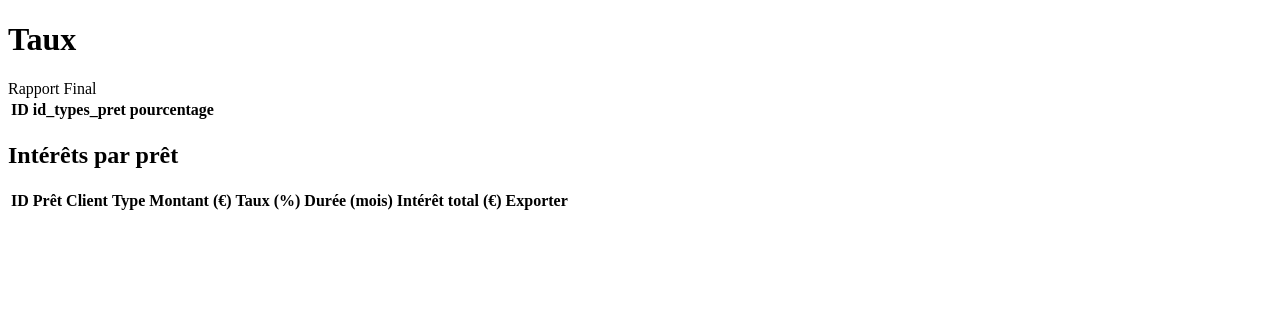
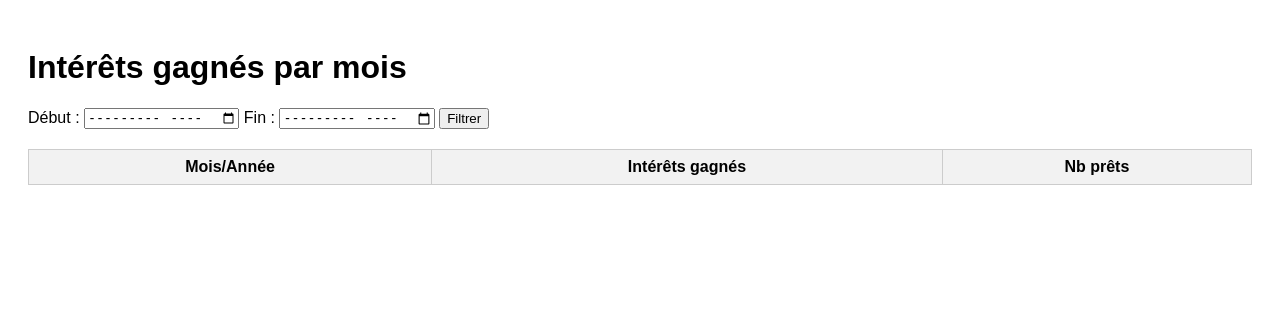
Before and after one commit to boaykely07/s4-final, a PHP site: page /s4-final/interets_gagnes.php in a window 1280 px wide. Shown: the top 333 px of the page. Run offline with PHP 8.4, Linux system fonts and the light colour scheme; lists and menus that the app fills with data are empty.

Commit message:
taux d'interet

```diff
--- a/views/statistiques/interets_gagnes.php
+++ b/views/statistiques/interets_gagnes.php
@@ -1,48 +1,45 @@
 <!DOCTYPE html>
-<html lang="en">
+<html lang="fr">
 <head>
     <meta charset="UTF-8">
-    <meta name="viewport" content="width=device-width, initial-scale=1.0">
-    <title>Document</title>
+    <title>Statistiques : Intérêts gagnés par mois</title>
+    <script src="https://cdn.jsdelivr.net/npm/chart.js"></script>
+    <style>
+        body { font-family: sans-serif; padding: 20px; }
+        table { border-collapse: collapse; width: 100%; margin-top: 20px; }
+        th, td { border: 1px solid #ccc; padding: 8px; text-align: center; }
+        th { background-color: #f2f2f2; cursor: pointer; }
+        #pagination { margin: 15px 0; text-align: center; }
+        #pagination button { margin: 0 2px; padding: 4px 10px; }
+        .active-page { font-weight: bold; background: #007bff; color: #fff; border-radius: 3px; }
+    </style>
 </head>
 <body>
-    <h1>Taux</h1>
-
-    Rapport Final
-    <table id="table-tauxInteret">
+    <h1>Intérêts gagnés par mois</h1>
+    <div style="margin-bottom: 20px;">
+        <label>Début : <input type="month" id="mois_debut"></label>
+        <label>Fin : <input type="month" id="mois_fin"></label>
+        <button onclick="chargerInteretsMois()">Filtrer</button>
+    </div>
+    <table id="table-interets-mois">
         <thead>
             <tr>
-            <th>ID</th>
-            <th>id_types_pret</th>
-            <th>pourcentage</th>
+                <th onclick="sortTable(0)">Mois/Année</th>
+                <th onclick="sortTable(1)">Intérêts gagnés</th>
+                <th onclick="sortTable(2)">Nb prêts</th>
             </tr>
         </thead>
         <tbody></tbody>
     </table>
-
-    <!-- Filtres pour la période -->
-    <!-- (Suppression du filtre et du tableau des intérêts par mois) -->
-
-    <h2>Intérêts par prêt</h2>
-    <table id="table-interetsPrets">
-      <thead>
-        <tr>
-          <th>ID Prêt</th>
-          <th>Client</th>
-          <th>Type</th>
-          <th>Montant (€)</th>
-          <th>Taux (%)</th>
-          <th>Durée (mois)</th>
-          <th>Intérêt total (€)</th>
-          <th>Exporter</th>
-        </tr>
-      </thead>
-      <tbody></tbody>
-    </table>
-
+    <div id="pagination"></div>
+    <canvas id="chartInterets" height="80" style="margin-top:30px;"></canvas>
     <script>
-
     const apiBase = "http://localhost/s4-final/ws";
+    let interetsData = [];
+    let currentPage = 1;
+    const rowsPerPage = 10;
+    let currentSort = {col: 0, asc: true};
+    let chart;
 
     function ajax(method, url, data, callback) {
         const xhr = new XMLHttpRequest();
@@ -56,52 +53,83 @@
         xhr.send(data);
     }
 
-    function chargerTaux() {
-      ajax("GET", "/tauxInteret", null, (data) => {
-        const tbody = document.querySelector("#table-tauxInteret tbody");
+    function chargerInteretsMois() {
+        const debut = document.getElementById("mois_debut").value;
+        const fin = document.getElementById("mois_fin").value;
+        if (!debut || !fin) return alert("Sélectionnez une période.");
+        const [annee_debut, mois_debut] = debut.split("-");
+        const [annee_fin, mois_fin] = fin.split("-");
+        ajax("GET", `/interetsMois?mois_debut=${mois_debut}&annee_debut=${annee_debut}&mois_fin=${mois_fin}&annee_fin=${annee_fin}`, null, (data) => {
+            interetsData = data;
+            currentPage = 1;
+            renderTable();
+            renderChart();
+        });
+    }
+
+    function renderTable() {
+        let data = [...interetsData];
+        // Tri
+        data.sort((a, b) => {
+            let vA = Object.values(a)[currentSort.col];
+            let vB = Object.values(b)[currentSort.col];
+            if (currentSort.col === 1 || currentSort.col === 2) { vA = parseFloat(vA); vB = parseFloat(vB); }
+            return currentSort.asc ? (vA > vB ? 1 : -1) : (vA < vB ? 1 : -1);
+        });
+        // Pagination
+        const start = (currentPage - 1) * rowsPerPage;
+        const pageData = data.slice(start, start + rowsPerPage);
+        const tbody = document.querySelector("#table-interets-mois tbody");
         tbody.innerHTML = "";
-        data.forEach(e => {
+        pageData.forEach(e => {
             const tr = document.createElement("tr");
             tr.innerHTML = `
-            <td>${e.id_taux}</td>
-            <td>${e.id_types_pret}</td>
-            <td>${e.pourcentage}</td>
+                <td>${e.mois_annee}</td>
+                <td>${parseFloat(e.total_interets).toFixed(2)}</td>
+                <td>${e.nb_prets}</td>
             `;
             tbody.appendChild(tr);
         });
+        renderPagination(data.length);
+    }
+
+    function renderPagination(totalRows) {
+        const nbPages = Math.ceil(totalRows / rowsPerPage);
+        let html = '';
+        for (let i = 1; i <= nbPages; i++) {
+            html += `<button onclick="gotoPage(${i})" class="${i === currentPage ? 'active-page' : ''}">${i}</button> `;
+        }
+        document.getElementById("pagination").innerHTML = html;
+    }
+    function gotoPage(page) { currentPage = page; renderTable(); }
+
+    function sortTable(col) {
+        if (currentSort.col === col) currentSort.asc = !currentSort.asc;
+        else { currentSort.col = col; currentSort.asc = true; }
+        renderTable();
+    }
+
+    function renderChart() {
+        const ctx = document.getElementById('chartInterets').getContext('2d');
+        const labels = interetsData.map(e => e.mois_annee);
+        const data = interetsData.map(e => parseFloat(e.total_interets));
+        if (chart) chart.destroy();
+        chart = new Chart(ctx, {
+            type: 'bar',
+            data: {
+                labels: labels,
+                datasets: [{
+                    label: 'Intérêts gagnés',
+                    data: data,
+                    backgroundColor: 'rgba(54, 162, 235, 0.6)'
+                }]
+            },
+            options: {
+                responsive: true,
+                scales: { y: { beginAtZero: true } }
+            }
         });
     }
-
-
-    function chargerInteretsPrets() {
-      ajax("GET", "/interetsPrets", null, (data) => {
-        const tbody = document.querySelector("#table-interetsPrets tbody");
-        tbody.innerHTML = "";
-        data.forEach(e => {
-          const tr = document.createElement("tr");
-          tr.innerHTML = `
-            <td>${e.id_prets}</td>
-            <td>${e.nom_clients} ${e.prenom_clients}</td>
-            <td>${e.nom_type_pret}</td>
-            <td>${e.montant_prets}</td>
-            <td>${e.pourcentage}</td>
-            <td>${e.duree_en_mois}</td>
-            <td>${parseFloat(e.interet_total).toFixed(2)}</td>
-            <td><button onclick="exporterPret(${e.id_prets})">Exporter PDF</button></td>
-          `;
-          tbody.appendChild(tr);
-        });
-      });
-    }
-
-    function exporterPret(id_prets) {
-      window.open(`/s4-final/views/exports/pret.php?id_prets=${id_prets}`, '_blank');
-    }
-
-    chargerTaux();
-    chargerInteretsPrets();
-
-
     </script>
 </body>
 </html>
--- a/ws/routes/routes.php
+++ b/ws/routes/routes.php
@@ -5,6 +5,7 @@ require_once __DIR__ . '/../controllers/StatistiquesController.php';
 Flight::route('GET /etudiants', ['EtudiantController', 'getAll']);
 Flight::route('GET /tauxInteret', ['StatistiquesController', 'getInteretGagnes']);
 Flight::route('GET /interetsPrets', ['StatistiquesController', 'getInteretsPrets']);
+Flight::route('GET /interetsMois', ['StatistiquesController', 'getInteretsMois']);
 require_once __DIR__ . '/../controllers/PretsController.php';
 require_once __DIR__ . '/../controllers/TypesPretController.php';
 require_once __DIR__ . '/../controllers/ClientsController.php';
```
Also changed, not shown: sql/test-v1.sql (+18 -0 lines), ws/controllers/StatistiquesController.php (+18 -0 lines). Lines whose indentation alone changed are shown as unchanged.
